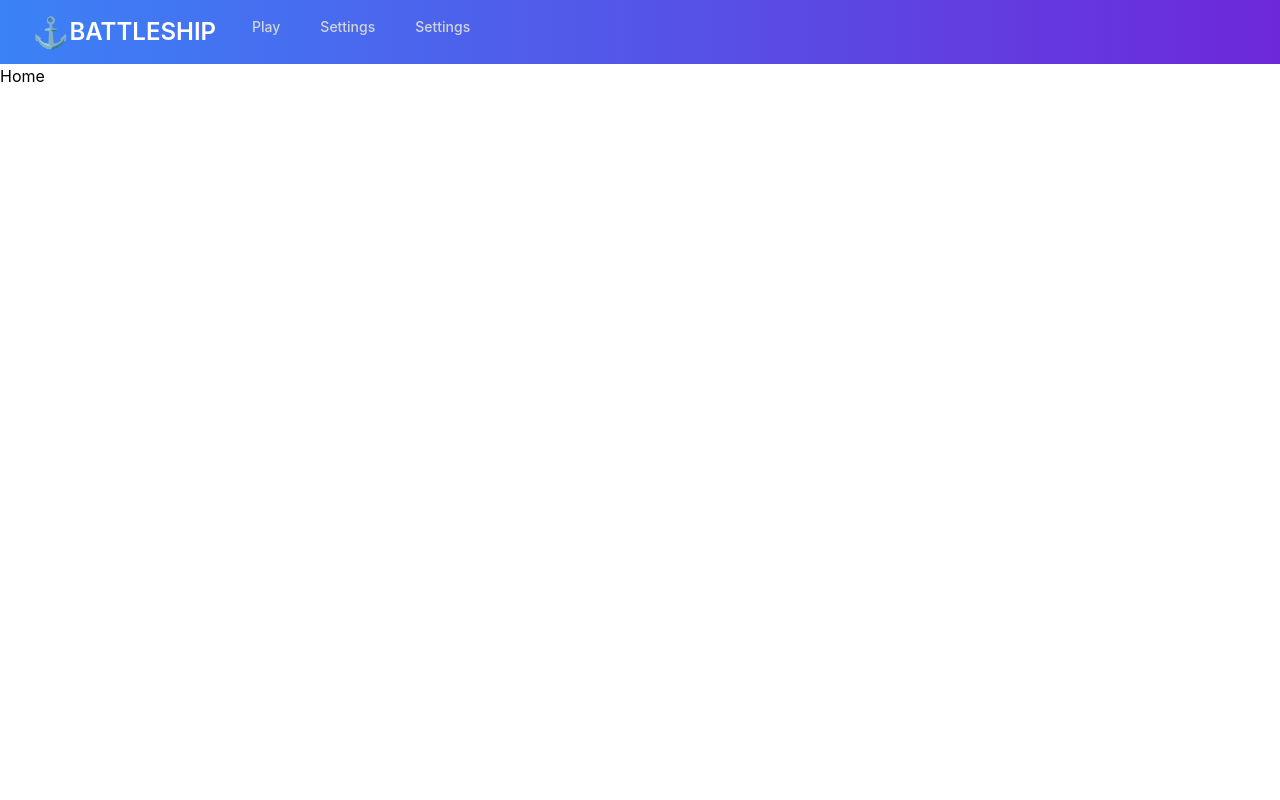
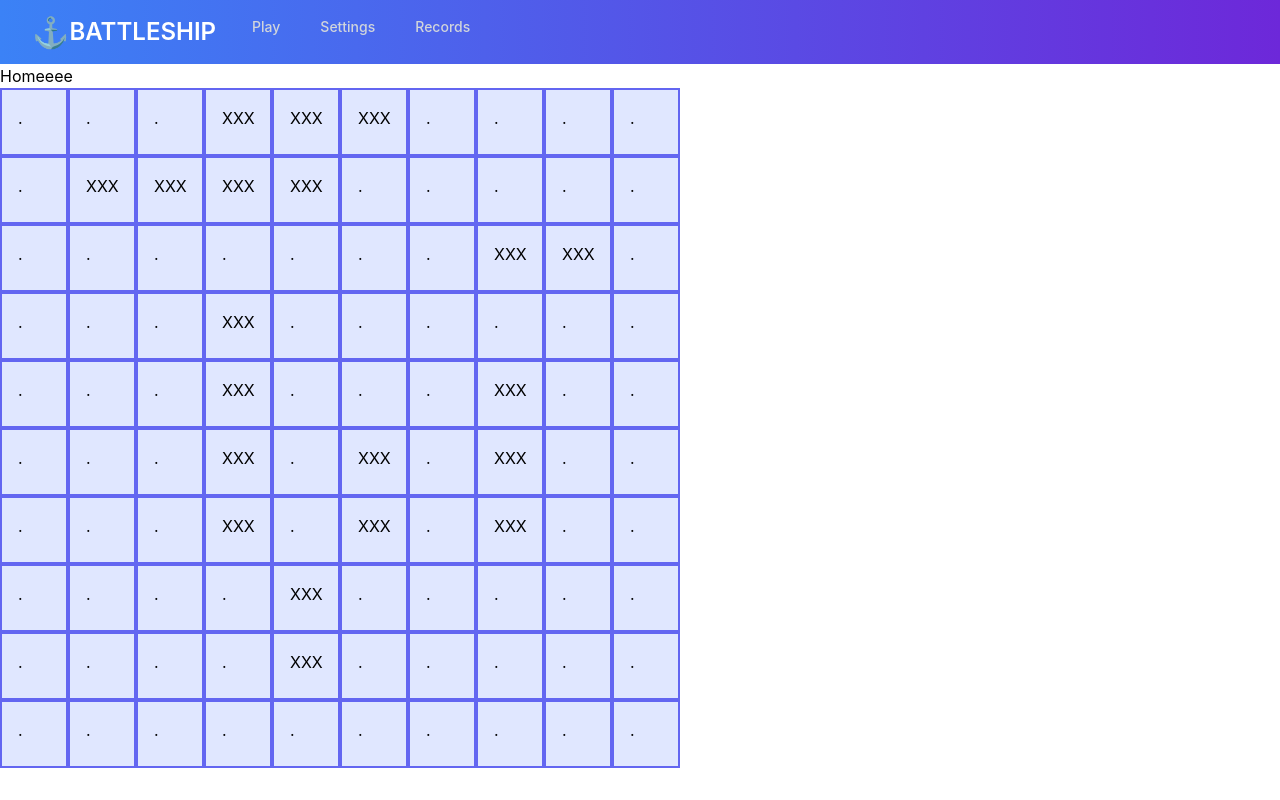
Before and after one commit to Alexstrowski/battleship, a React (Create React App) app: page / in a window 1280 px wide. Built offline with nearby package versions, Linux system fonts and the light colour scheme.

Commit message:
Ship generation completed

```diff
--- a/jsconfig.json
+++ b/jsconfig.json
@@ -3,7 +3,9 @@
         "baseUrl": "src",
         "module": "commonjs",
         "target": "es6",
+        "jsx": "react",
         "paths": {
+            "components/*": ["./components/*"],
             "utils/*": ["./utils/*"]
         }
     },
--- a/src/components/layout/NavBar.jsx
+++ b/src/components/layout/NavBar.jsx
@@ -3,7 +3,7 @@ import { Disclosure } from '@headlessui/react';
 import { Link } from 'react-router-dom';
 import { ROUTES } from 'utils/constants/routes';
 
-const navigation = [ROUTES.home, ROUTES.settings, ROUTES.settings];
+const navigation = [ROUTES.home, ROUTES.settings, ROUTES.records];
 
 function classNames(...classes) {
     return classes.filter(Boolean).join(' ');
--- /dev/null
+++ b/src/components/pages/Home/Board.jsx
@@ -0,0 +1,17 @@
+import BoardRow from './BoardRow';
+import { getAllShips } from 'utils/gameboard';
+const SIZE = 10;
+
+const arrayy = [0, 1, 2, 3, 4, 5, 6, 7, 8, 9];
+const ships = getAllShips();
+const Board = () => {
+    return (
+        <div>
+            {arrayy.map((i) => (
+                <BoardRow key={i} i={i} ships={ships} />
+            ))}
+        </div>
+    );
+};
+
+export default Board;
--- /dev/null
+++ b/src/components/pages/Home/BoardCell.jsx
@@ -0,0 +1,36 @@
+import PropTypes from 'prop-types';
+
+const BoardCell = ({ row, column, ships, cell }) => {
+    const onClick = () => {
+        console.log(row, column);
+    };
+
+    return (
+        <div className="box-content h-8 w-8 p-4 bg-indigo-100 border-indigo-500 border-2" onClick={onClick}>
+            {/* {ships.fourCells.map((cell) => {
+                if (cell.x === row && cell.y === column) {
+                    return 'XX';
+                } else {
+                    return `${row},${column}`;
+                }
+            })}
+            {ships.threeCells.map((cell) => {
+                if (cell.x === row && cell.y === column) {
+                    return 'YY';
+                } else {
+                    return `${row},${column}`;
+                }
+            })} */}
+            {cell}
+        </div>
+    );
+};
+
+export default BoardCell;
+
+BoardCell.propTypes = {
+    row: PropTypes.number.isRequired,
+    column: PropTypes.number.isRequired,
+    ships: PropTypes.any.isRequired,
+    cell: PropTypes.any,
+};
--- /dev/null
+++ b/src/components/pages/Home/BoardRow.jsx
@@ -0,0 +1,27 @@
+import BoardCell from './BoardCell';
+import PropTypes from 'prop-types';
+
+const BoardRow = ({ i, ships }) => {
+    const SIZE = 10;
+    return (
+        <div className="flex">
+            {[0, 1, 2, 3, 4, 5, 6, 7, 8, 9].map((j) => {
+                const isShip = ships.some((shipPosition) => shipPosition.x === i && shipPosition.y === j);
+
+                // if (isShip) {
+                //     console.log('ahhh', isShip, i, j);
+                // }
+
+                return <BoardCell key={j} row={i} column={j} ships={isShip} cell={isShip ? 'XXX' : `.`} />;
+            })}
+        </div>
+    );
+};
+
+export default BoardRow;
+
+BoardRow.propTypes = {
+    i: PropTypes.number.isRequired,
+    ships: PropTypes.any,
+    cell: PropTypes.any,
+};
--- /dev/null
+++ b/src/components/pages/Home/Home.jsx
@@ -0,0 +1,11 @@
+import Board from './Board';
+
+const Home = () => {
+    return (
+        <div className="container mx-auto">
+            Homeeee <Board />
+        </div>
+    );
+};
+
+export default Home;
--- /dev/null
+++ b/src/components/pages/Home/index.jsx
@@ -0,0 +1,2 @@
+import { default as Home } from './Home';
+export default Home;
--- a/src/pages/Home.jsx
+++ b/src/pages/Home.jsx
@@ -1,5 +1,7 @@
+import HomeComponent from 'components/pages/Home';
+
 const Home = () => {
-    return <div>Home</div>;
+    return <HomeComponent />;
 };
 
 export default Home;
--- a/src/utils/constants/routes.js
+++ b/src/utils/constants/routes.js
@@ -1,5 +1,5 @@
 export const ROUTES = {
     home: { name: 'Play', path: '/', current: true },
     settings: { name: 'Settings', path: '/settings', current: false },
-    records: { name: 'Record', path: '/record', current: false },
+    records: { name: 'Records', path: '/record', current: false },
 };
--- /dev/null
+++ b/src/utils/gameboard.js
@@ -0,0 +1,63 @@
+export const generateShip = (shipLength, initialPosition) => {
+    const { x, y, direction } = initialPosition;
+    const ships = [];
+    for (let index = 0; index <= shipLength - 1; index++) {
+        if (direction === 0) {
+            ships.push({ x, y: y + index });
+        } else {
+            ships.push({ x: x + index, y });
+        }
+    }
+    return ships;
+};
+
+const generatePosition = (shipLength) => {
+    const DIMENSION = 10;
+    const direction = randomNumber(0, 1);
+    const x = randomNumber(0, DIMENSION - shipLength);
+    const y = randomNumber(0, DIMENSION - shipLength);
+    return { x, y, direction };
+};
+
+export const collisionExists = (arrayOfShips, generatedShip) => {
+    const arrayBoolean = arrayOfShips.map((ship) =>
+        generatedShip.some((newShip) => ship.x === newShip.x && ship.y === newShip.y),
+    );
+
+    const result = arrayBoolean.reduce(function (a, b) {
+        return a | b;
+    });
+    return result === 1 ? true : false;
+};
+
+export const generateShipsByQuantity = (arrayOfShips, numberOfShips, shipLength) => {
+    let ships = [];
+    for (let index = 0; index < numberOfShips; index++) {
+        let isCollision = true;
+        while (isCollision) {
+            let threeCellsShips = generateShip(shipLength, generatePosition(shipLength));
+            if (!collisionExists(arrayOfShips, threeCellsShips)) {
+                ships = [...ships, ...threeCellsShips];
+                arrayOfShips = [...arrayOfShips, ...threeCellsShips];
+                isCollision = false;
+            }
+        }
+    }
+    return ships;
+};
+
+export const getAllShips = () => {
+    const fourCellsShips = generateShip(4, generatePosition(4));
+    let ships = [...fourCellsShips];
+    const threeCellsShips = generateShipsByQuantity(ships, 2, 3);
+    ships = [...ships, ...threeCellsShips];
+    const twoCellsShips = generateShipsByQuantity(ships, 3, 2);
+    ships = [...ships, ...twoCellsShips];
+    const oneCellsShips = generateShipsByQuantity(ships, 4, 1);
+    ships = [...ships, ...oneCellsShips];
+    return ships;
+};
+
+const randomNumber = (min, max) => {
+    return Math.floor(Math.random() * (max - min + 1) + min);
+};
```
Also changed, not shown: .eslintrc.js, 1 other file (tests, documents, lock files or other folders).
